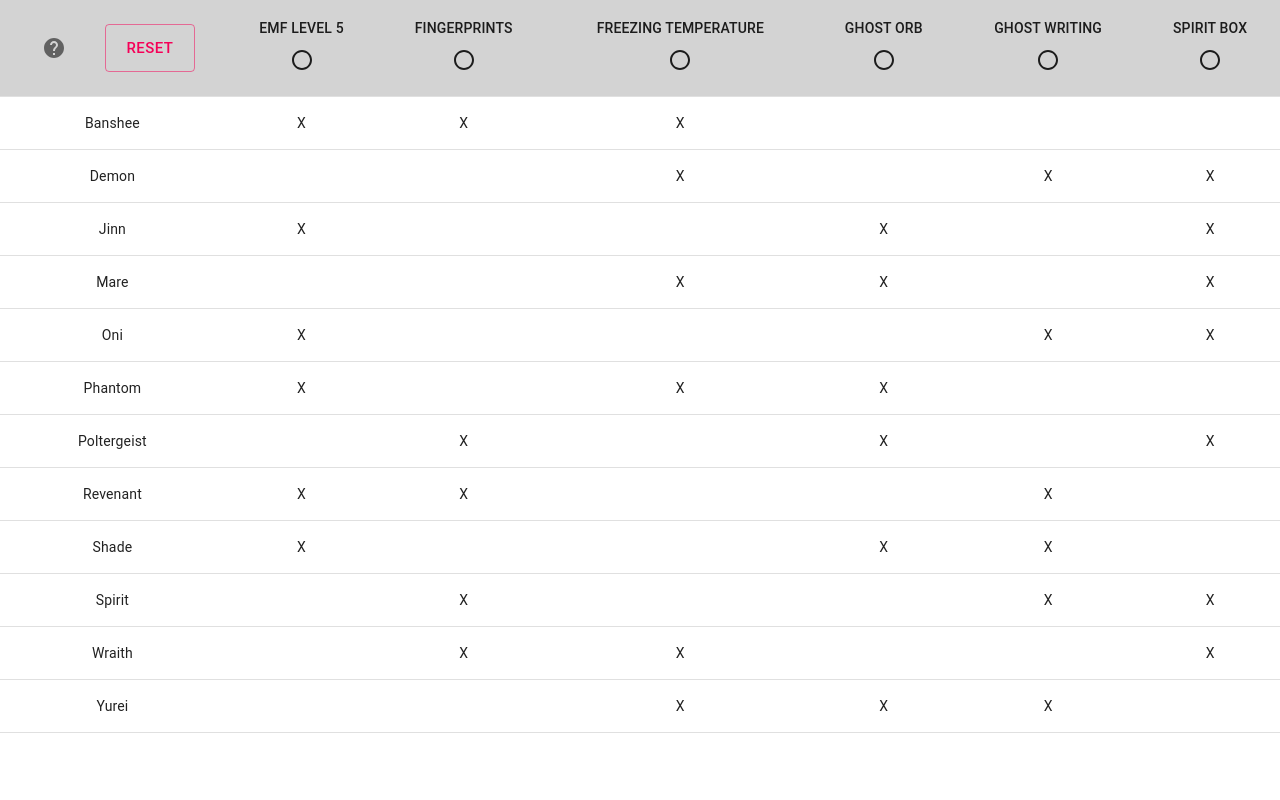
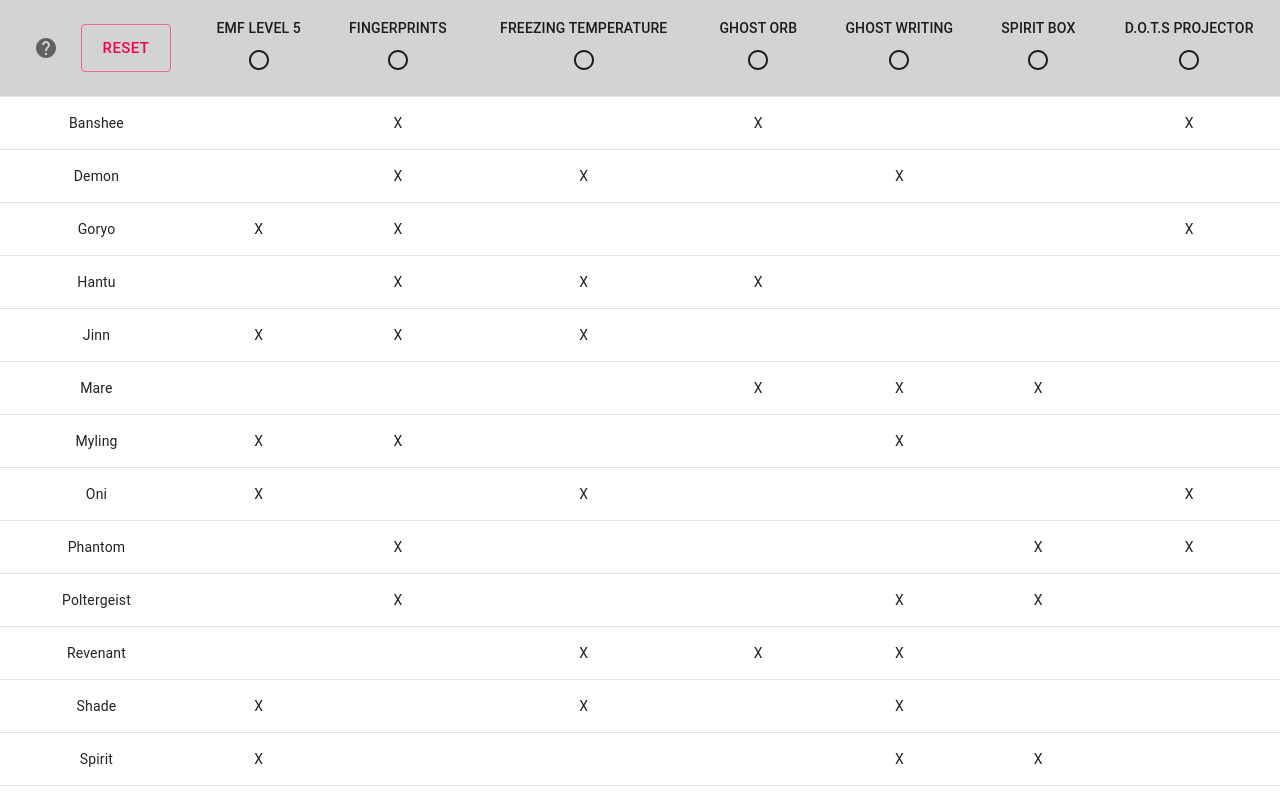
Before and after one commit to Chase22/phasmophobia-ghost-helper, a React (Create React App) app: page / in a window 1280 px wide. Shown: the top 800 px of the page. Built offline with nearby package versions, Linux system fonts and the light colour scheme.

Commit message:
Add new ghost types and condense table

```diff
--- a/src/components/ghost-grid/GhostGrid.module.css
+++ b/src/components/ghost-grid/GhostGrid.module.css
@@ -4,6 +4,11 @@
 
 .TableRowInactive {
     background: lightgray;
+}
+
+.GhostCell {
+    padding-top: 8px;
+    padding-bottom: 8px;
 }
 
 .EvidenceHeaderCell {
--- a/src/components/ghost-grid/GhostGrid.tsx
+++ b/src/components/ghost-grid/GhostGrid.tsx
@@ -26,13 +26,14 @@ interface GhostGridProps {
 export default function GhostGrid(props: GhostGridProps) {
     const {onHelpButton} = props;
 
-    const defaultState = {
+    const defaultState: GhostGridState = {
         "GHOST_WRITING": 0,
         "SPIRIT_BOX": 0,
         "FREEZING_TEMPERATURE": 0,
         "GHOST_ORB": 0,
         "FINGERPRINTS": 0,
         "EMF_LEVEL_5": 0,
+        "D.O.T.S_PROJECTOR": 0
     };
     const [evidenceStates, setEvidenceStates] = useState<GhostGridState>(defaultState)
 
@@ -103,9 +104,9 @@ function GhostRow(ghost: Ghost & { active: boolean }): JSX.Element {
     const className = ghost.active ? "" : styles.TableRowInactive
     return (
         <TableRow className={`${className}`}>
-            <TableCell align="center">{ghost.name}</TableCell>
+            <TableCell align="center" classes={{root: styles.GhostCell}}>{ghost.name}</TableCell>
             {evidences.map(value =>
-                <TableCell align="center">
+                <TableCell align="center" classes={{root: styles.GhostCell}}>
                     {ghost.evidence.includes(value) ? "X" : ""}
                 </TableCell>)}
         </TableRow>
--- a/src/data/Evidence.ts
+++ b/src/data/Evidence.ts
@@ -1,5 +1,5 @@
-export type Evidence = "FREEZING_TEMPERATURE" | "SPIRIT_BOX" | "GHOST_ORB" | "FINGERPRINTS" | "EMF_LEVEL_5" | "GHOST_WRITING"
+export type Evidence = "FREEZING_TEMPERATURE" | "SPIRIT_BOX" | "GHOST_ORB" | "FINGERPRINTS" | "EMF_LEVEL_5" | "GHOST_WRITING" | "D.O.T.S_PROJECTOR"
 
 export const evidences: Array<Evidence> = [
-    "EMF_LEVEL_5", "FINGERPRINTS", "FREEZING_TEMPERATURE", "GHOST_ORB", "GHOST_WRITING", "SPIRIT_BOX"
+    "EMF_LEVEL_5", "FINGERPRINTS", "FREEZING_TEMPERATURE", "GHOST_ORB", "GHOST_WRITING", "SPIRIT_BOX", "D.O.T.S_PROJECTOR"
 ]
--- a/src/data/Ghost.ts
+++ b/src/data/Ghost.ts
@@ -6,18 +6,22 @@ export interface Ghost {
 }
 
 const ghosts: Array<Ghost> = [
-    {name: "Banshee", evidence: ["FINGERPRINTS", "EMF_LEVEL_5", "FREEZING_TEMPERATURE"]},
-    {name: "Demon", evidence: ["SPIRIT_BOX", "FREEZING_TEMPERATURE", "GHOST_WRITING"]},
-    {name: "Jinn", evidence: ["GHOST_ORB", "SPIRIT_BOX", "EMF_LEVEL_5"]},
-    {name: "Mare", evidence: ["GHOST_ORB", "SPIRIT_BOX", "FREEZING_TEMPERATURE"]},
-    {name: "Oni", evidence: ["SPIRIT_BOX", "EMF_LEVEL_5", "GHOST_WRITING"]},
-    {name: "Phantom", evidence: ["GHOST_ORB", "EMF_LEVEL_5", "FREEZING_TEMPERATURE"]},
-    {name: "Poltergeist", evidence: ["GHOST_ORB", "SPIRIT_BOX", "FINGERPRINTS"]},
-    {name: "Revenant", evidence: ["FINGERPRINTS", "EMF_LEVEL_5", "GHOST_WRITING"]},
-    {name: "Shade", evidence: ["GHOST_ORB", "EMF_LEVEL_5", "GHOST_WRITING"]},
-    {name: "Spirit", evidence: ["SPIRIT_BOX", "FINGERPRINTS", "GHOST_WRITING"]},
-    {name: "Wraith", evidence: ["SPIRIT_BOX", "FINGERPRINTS", "FREEZING_TEMPERATURE"]},
-    {name: "Yurei", evidence: ["GHOST_ORB", "FREEZING_TEMPERATURE", "GHOST_WRITING"]},
+    {name: "Banshee", evidence: ["FINGERPRINTS", "GHOST_ORB", "D.O.T.S_PROJECTOR"]},
+    {name: "Demon", evidence: ["FINGERPRINTS", "FREEZING_TEMPERATURE", "GHOST_WRITING"]},
+    {name: "Goryo", evidence: ["EMF_LEVEL_5", "FINGERPRINTS", "D.O.T.S_PROJECTOR"]},
+    {name: "Hantu", evidence: ["FREEZING_TEMPERATURE", "GHOST_ORB", "FINGERPRINTS"]},
+    {name: "Jinn", evidence: ["FREEZING_TEMPERATURE", "FINGERPRINTS", "EMF_LEVEL_5"]},
+    {name: "Mare", evidence: ["GHOST_ORB", "SPIRIT_BOX", "GHOST_WRITING"]},
+    {name: "Myling", evidence: ["EMF_LEVEL_5", "GHOST_WRITING", "FINGERPRINTS"]},
+    {name: "Oni", evidence: ["FREEZING_TEMPERATURE", "EMF_LEVEL_5", "D.O.T.S_PROJECTOR"]},
+    {name: "Phantom", evidence: ["SPIRIT_BOX", "FINGERPRINTS", "D.O.T.S_PROJECTOR"]},
+    {name: "Poltergeist", evidence: ["SPIRIT_BOX", "GHOST_WRITING", "FINGERPRINTS"]},
+    {name: "Revenant", evidence: ["FREEZING_TEMPERATURE", "GHOST_ORB", "GHOST_WRITING"]},
+    {name: "Shade", evidence: ["FREEZING_TEMPERATURE", "EMF_LEVEL_5", "GHOST_WRITING"]},
+    {name: "Spirit", evidence: ["EMF_LEVEL_5", "SPIRIT_BOX", "GHOST_WRITING"]},
+    {name: "Wraith", evidence: ["EMF_LEVEL_5", "SPIRIT_BOX", "D.O.T.S_PROJECTOR"]},
+    {name: "Yokai", evidence: ["GHOST_ORB", "SPIRIT_BOX", "D.O.T.S_PROJECTOR"]},
+    {name: "Yurei", evidence: ["FREEZING_TEMPERATURE", "GHOST_ORB", "D.O.T.S_PROJECTOR"]},
 ]
 
 export default ghosts
```
